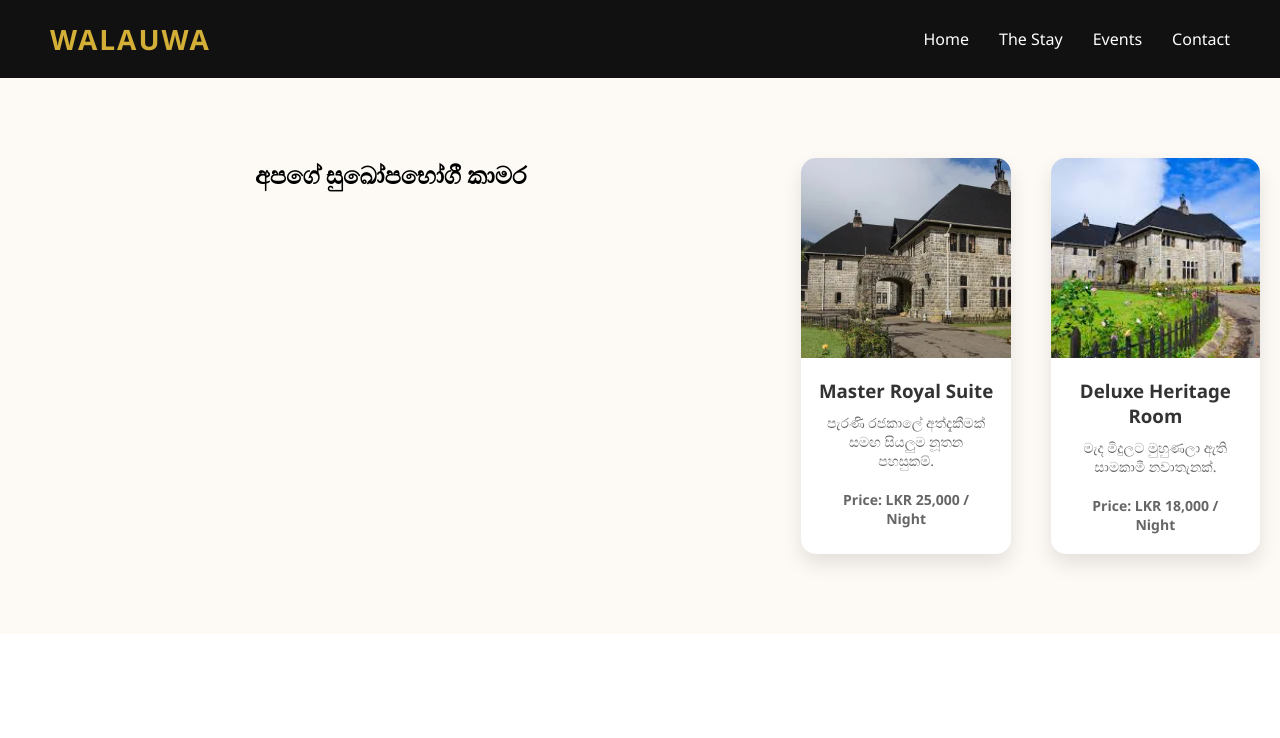
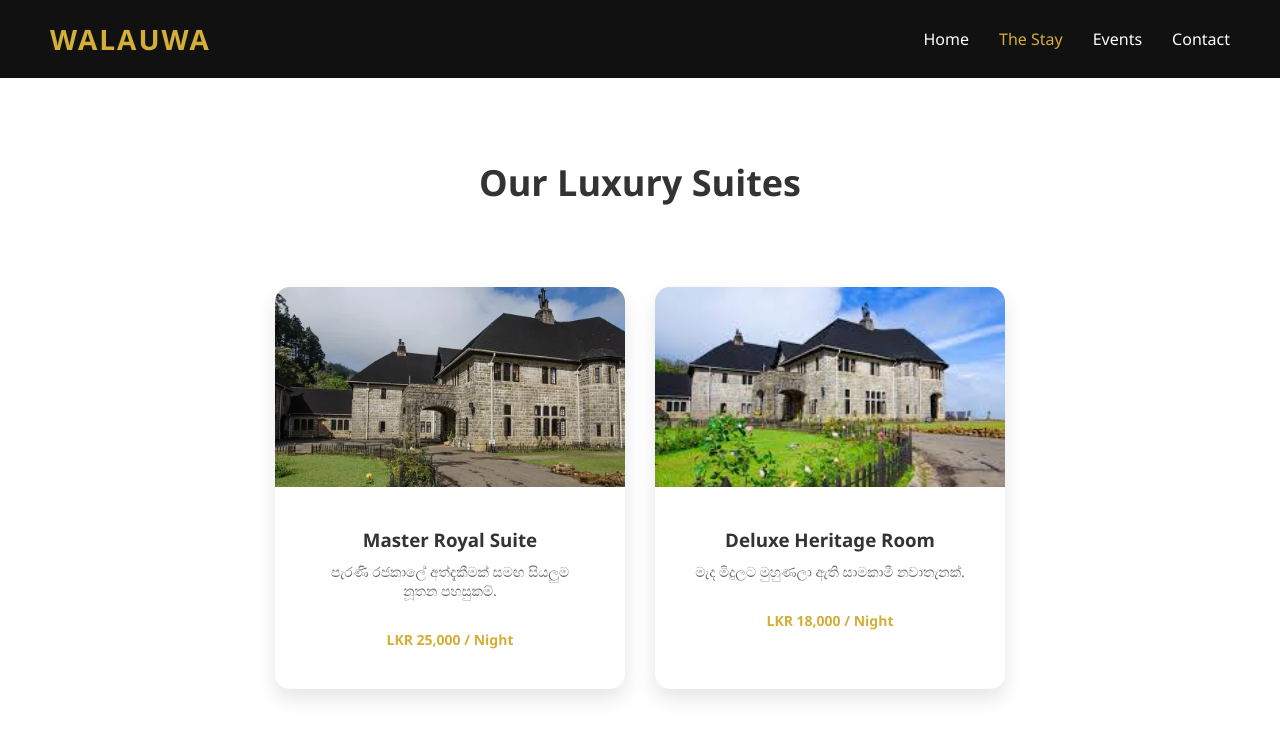
Before and after one commit to maheshtharindu259-art/Royal-Walauwa-Web, a plain HTML site: page rooms.html in a window 1280 px wide. Drawn offline with Linux system fonts and the light colour scheme.

Commit message:
Add files via upload

```diff
--- a/rooms.html
+++ b/rooms.html
@@ -2,39 +2,44 @@
 <html lang="si">
 <head>
     <meta charset="UTF-8">
+    <meta name="viewport" content="width=device-width, initial-scale=1.0">
     <title>Accommodation | The Royal Walauwa</title>
     <link rel="stylesheet" href="css/style.css">
 </head>
 <body>
-    <nav style="background: #111;"> <div class="logo">WALAUWA</div>
-        <ul>
-            <li><a href="index.html">Home</a></li>
-            <li><a href="rooms.html">The Stay</a></li>
-            <li><a href="events.html">Events</a></li>
-            <li><a href="index.html#contact">Contact</a></li>
+    <nav style="background: #111; display: flex; justify-content: space-between; padding: 20px 50px; align-items: center;">
+        <div class="logo">WALAUWA</div>
+        <ul style="display: flex; list-style: none;">
+            <li style="margin-left: 30px;"><a href="index.html" style="color: white; text-decoration: none;">Home</a></li>
+            <li style="margin-left: 30px;"><a href="rooms.html" style="color: #d4af37; text-decoration: none;">The Stay</a></li>
+            <li style="margin-left: 30px;"><a href="events.html" style="color: white; text-decoration: none;">Events</a></li>
+            <li style="margin-left: 30px;"><a href="index.html#contact" style="color: white; text-decoration: none;">Contact</a></li>
         </ul>
     </nav>
 
-    <section class="services">
-        <h2 style="width: 100%; text-align: center; margin-bottom: 30px;">අපගේ සුඛෝපභෝගී කාමර</h2>
+    <section class="services" style="flex-direction: column; align-items: center; background: #fff;">
+        <h2 style="font-size: 36px; margin-bottom: 40px; color: #333;">Our Luxury Suites</h2>
 
+        <div style="display: flex; flex-wrap: wrap; gap: 30px; justify-content: center;">
             <div class="card">
-            <div class="card-img"><img src="images/g4.jpg" alt="Master Suite"></div>
-            <div class="card-body">
+                <div class="card-img"><img src="images/g4.jpg" alt="Master Suite" style="width:100%; height:200px; object-fit:cover;"></div>
+                <div class="card-body" style="padding: 20px;">
                     <h3>Master Royal Suite</h3>
                     <p>පැරණි රජකාලේ අත්දැකීමක් සමඟ සියලුම නූතන පහසුකම්.</p>
-                <p><b>Price: LKR 25,000 / Night</b></p>
+                    <p style="color: #d4af37; font-weight: bold; margin-top: 10px;">LKR 25,000 / Night</p>
                 </div>
             </div>
 
             <div class="card">
-            <div class="card-img"><img src="images/g1.jpg" alt="Deluxe Room"></div>
-            <div class="card-body">
+                <div class="card-img"><img src="images/g1.jpg" alt="Deluxe Room" style="width:100%; height:200px; object-fit:cover;"></div>
+                <div class="card-body" style="padding: 20px;">
                     <h3>Deluxe Heritage Room</h3>
                     <p>මැද මිදුලට මුහුණලා ඇති සාමකාමී නවාතැනක්.</p>
-                <p><b>Price: LKR 18,000 / Night</b></p>
+                    <p style="color: #d4af37; font-weight: bold; margin-top: 10px;">LKR 18,000 / Night</p>
+                </div>
             </div>
         </div>
     </section>
+
     </body>
 </html>
```
Lines whose indentation alone changed are shown as unchanged.
